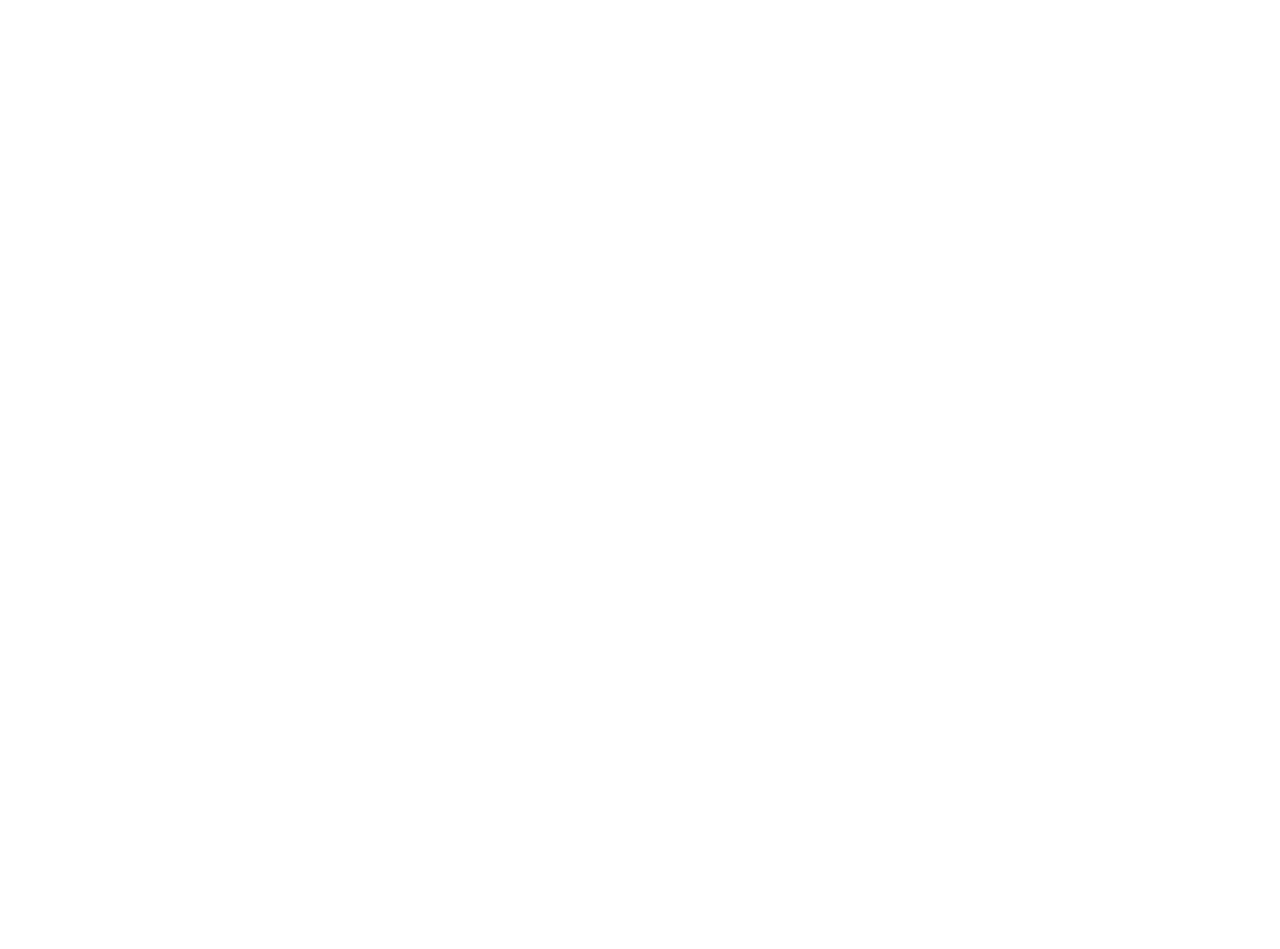
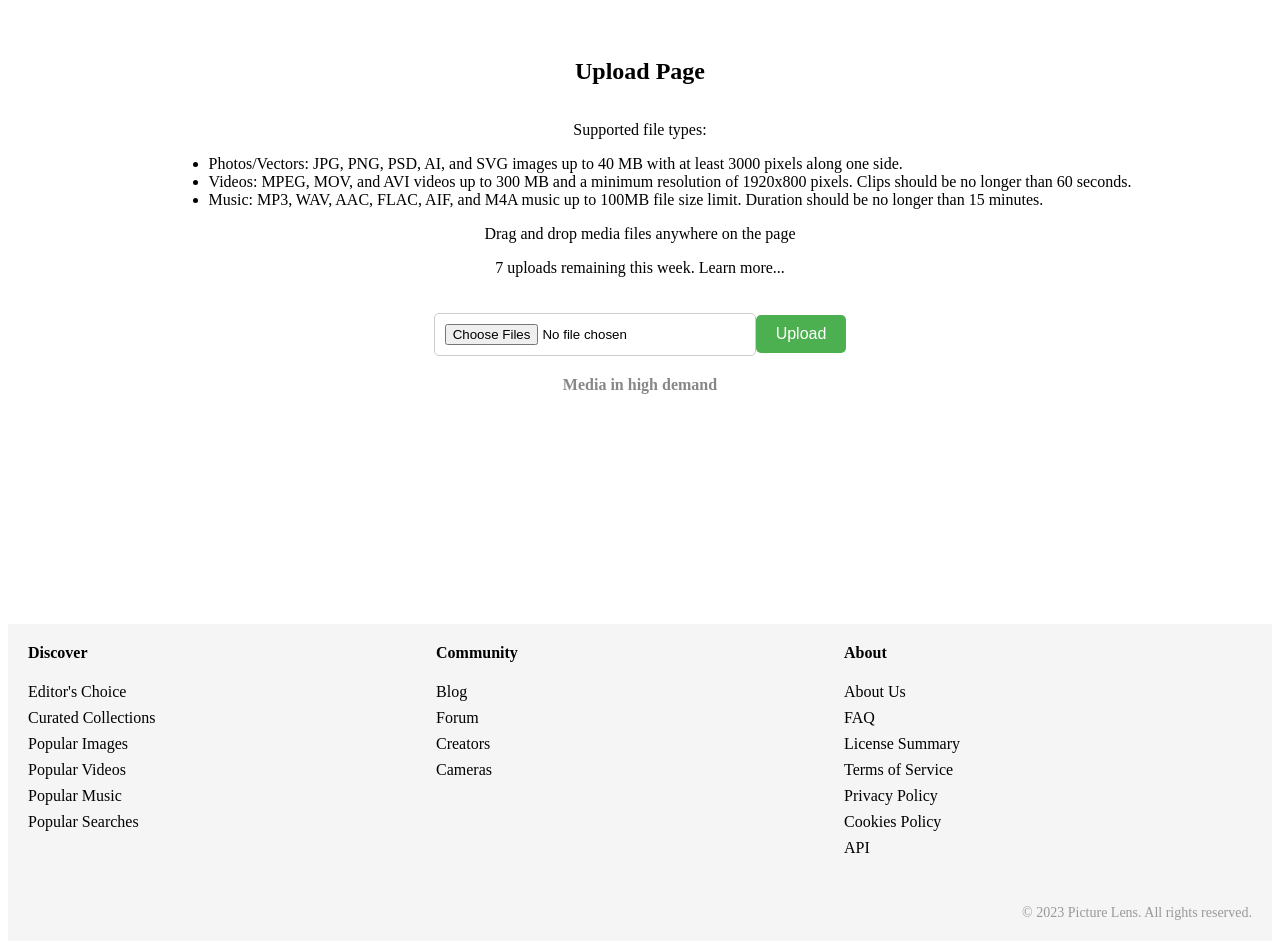
Before and after one commit to Volatyl/picture-lens-client, a React (Create React App) app: page /upload in a window 1280 px wide. Shown: the part 460-1409 px from the top of the page. Before the commit the page ends 800 px from the top, so only its background shows below. Built offline with nearby package versions, Linux system fonts and the light colour scheme.

Commit message:
add uploadpage

```diff
--- a/src/App.js
+++ b/src/App.js
@@ -1,4 +1,4 @@
-import React from 'react';
+import React, { useState, useEffect } from 'react';
 import { BrowserRouter as Router, Routes, Route } from 'react-router-dom';
 import Header from './components/Header';
 import SearchForm from './components/SearchForm';
@@ -11,22 +11,38 @@
 import UploadPage from './components/UploadPage';
 
 const App = () => {
+  const [isScrolled, setIsScrolled] = useState(false);
+
+  useEffect(() => {
+    const handleScroll = () => {
+      const scrollTop = window.pageYOffset;
+      setIsScrolled(scrollTop > 0);
+    };
+
+    window.addEventListener('scroll', handleScroll);
+
+    return () => {
+      window.removeEventListener('scroll', handleScroll);
+    };
+  }, []);
+
   return (
     <Router>
-      <div className="app">
+      <div className={`app ${isScrolled ? 'fixed-header' : ''}`}>
         <Header />
 
         <Routes>
-
-          <Route path="/" element={
+          <Route
+            path="/"
+            element={
               <>
-              <SearchForm />
                 <ImageList>
                   <ImageItem />
                 </ImageList>
                 <Pagination />
               </>
-          } />
+            }
+          />
           <Route path="/join" element={<JoinPage />} />
           <Route path="/login" element={<LoginPage />} />
           <Route path="/upload" element={<UploadPage />} />
--- a/src/components/Footer.js
+++ b/src/components/Footer.js
@@ -3,7 +3,43 @@
 const Footer = () => {
   return (
     <footer className="footer">
-      {/* Your footer code goes here */}
+      <div className="footer-content">
+        <div className="footer-section">
+          <h4>Discover</h4>
+          <ul>
+            <li>Editor's Choice</li>
+            <li>Curated Collections</li>
+            <li>Popular Images</li>
+            <li>Popular Videos</li>
+            <li>Popular Music</li>
+            <li>Popular Searches</li>
+          </ul>
+        </div>
+        <div className="footer-section">
+          <h4>Community</h4>
+          <ul>
+            <li>Blog</li>
+            <li>Forum</li>
+            <li>Creators</li>
+            <li>Cameras</li>
+          </ul>
+        </div>
+        <div className="footer-section">
+          <h4>About</h4>
+          <ul>
+            <li>About Us</li>
+            <li>FAQ</li>
+            <li>License Summary</li>
+            <li>Terms of Service</li>
+            <li>Privacy Policy</li>
+            <li>Cookies Policy</li>
+            <li>API</li>
+          </ul>
+        </div>
+      </div>
+      <div className="footer-bottom">
+        <p>&copy; {new Date().getFullYear()} Picture Lens. All rights reserved.</p>
+      </div>
     </footer>
   );
 };
--- a/src/components/Header.js
+++ b/src/components/Header.js
@@ -5,6 +5,8 @@
 const Header = () => {
   return (
     <header className="header" style={{ backgroundImage: 'url(https://as1.ftcdn.net/v2/jpg/02/98/50/60/1000_F_298506027_1iZ5OmBUqJQFhjW4ONVfNC7d8Ov7xvWp.jpg)' }}>
+      <div className="header-content">
+        <h1 className="header-title">PictureLens</h1>
         <nav>
           <ul className="header-menu">
             <li className="header-menu-item">
@@ -22,6 +24,7 @@
           </ul>
         </nav>
         <SearchForm />
+      </div>
     </header>
   );
 };
--- a/src/components/LoginPage.js
+++ b/src/components/LoginPage.js
@@ -1,9 +1,76 @@
-import React from 'react';
+import React, { useState } from 'react';
 
 const LoginPage = () => {
+  const [email, setEmail] = useState('');
+  const [password, setPassword] = useState('');
+
+  const handleSubmit = (event) => {
+    event.preventDefault();
+    // Perform validation and login logic using fetch
+    // Replace the dummy URL with your actual API endpoint for user login
+    fetch('https://api.example.com/login', {
+      method: 'POST',
+      body: JSON.stringify({ email, password }),
+      headers: {
+        'Content-Type': 'application/json'
+      }
+    })
+      .then((response) => response.json())
+      .then((data) => {
+        // Handle the response data
+        console.log(data);
+      })
+      .catch((error) => {
+        // Handle any errors
+        console.error(error);
+      });
+
+    // Reset the form fields
+    setEmail('');
+    setPassword('');
+  };
+
   return (
     <div className="login-page">
-      {/* Your login page content goes here */}
+      <h2>Sign up to download unlimited full resolution media</h2>
+      <form onSubmit={handleSubmit}>
+        <div className="login-form">
+          <div className="login-form-group">
+            <label htmlFor="email">Username or Email</label>
+            <input
+              type="text"
+              id="email"
+              className="login-input"
+              placeholder="example@gmail.com"
+              value={email}
+              onChange={(event) => setEmail(event.target.value)}
+              required
+            />
+          </div>
+          <div className="login-form-group">
+            <label htmlFor="password">Password</label>
+            <input
+              type="password"
+              id="password"
+              className="login-input"
+              value={password}
+              onChange={(event) => setPassword(event.target.value)}
+              required
+            />
+          </div>
+        </div>
+        <button type="submit" className="login-button">Log in</button>
+      </form>
+      <div className="login-options">
+        <p>Continue with:</p>
+        <button className="login-option-button">Continue with Google</button>
+        <button className="login-option-button">Continue with Facebook</button>
+      </div>
+      <p>or</p>
+      <div className="login-login">
+        <p>Don't have an account? <a href="/signup">Sign up</a></p>
+        <p><a href="/forgot-password">Forgot password?</a></p>
+      </div>
     </div>
   );
 };
--- a/src/components/Pagination.js
+++ b/src/components/Pagination.js
@@ -1,9 +1,39 @@
 import React from 'react';
 
-const Pagination = () => {
+const Pagination = ({ currentPage, totalPages, onPageChange }) => {
+  const handlePageChange = (page) => {
+    if (page >= 1 && page <= totalPages) {
+      onPageChange(page);
+    }
+  };
+
   return (
     <div className="pagination">
-      {/* Your pagination code goes here */}
+      <button
+        className="pagination-button"
+        onClick={() => handlePageChange(currentPage - 1)}
+        disabled={currentPage === 1}
+      >
+        Previous
+      </button>
+
+      {Array.from({ length: totalPages }, (_, index) => (
+        <button
+          key={index}
+          className={`pagination-button${currentPage === index + 1 ? ' active' : ''}`}
+          onClick={() => handlePageChange(index + 1)}
+        >
+          {index + 1}
+        </button>
+      ))}
+
+      <button
+        className="pagination-button"
+        onClick={() => handlePageChange(currentPage + 1)}
+        disabled={currentPage === totalPages}
+      >
+        Next
+      </button>
     </div>
   );
 };
--- a/src/components/UploadPage.js
+++ b/src/components/UploadPage.js
@@ -1,9 +1,52 @@
-import React from 'react';
+import React, { useState } from 'react';
 
 const UploadPage = () => {
+  const [selectedFiles, setSelectedFiles] = useState([]);
+  const [remainingUploads, setRemainingUploads] = useState(7);
+
+  const handleFileSelect = (event) => {
+    const files = Array.from(event.target.files);
+    setSelectedFiles(files);
+  };
+
+  const handleUpload = () => {
+    // Perform file upload logic using fetch
+    // Replace the dummy URL with your actual API endpoint for file upload
+    fetch('https://api.example.com/upload', {
+      method: 'POST',
+      body: selectedFiles,
+      headers: {
+        'Content-Type': 'multipart/form-data'
+      }
+    })
+      .then((response) => response.json())
+      .then((data) => {
+        // Handle the response data
+        console.log(data);
+        setRemainingUploads(remainingUploads - 1);
+      })
+      .catch((error) => {
+        // Handle any errors
+        console.error(error);
+      });
+  };
+
   return (
     <div className="upload-page">
-      {/* Your upload page content goes here */}
+      <h2>Upload Page</h2>
+      <div>
+        <p>Supported file types:</p>
+        <ul>
+          <li>Photos/Vectors: JPG, PNG, PSD, AI, and SVG images up to 40 MB with at least 3000 pixels along one side.</li>
+          <li>Videos: MPEG, MOV, and AVI videos up to 300 MB and a minimum resolution of 1920x800 pixels. Clips should be no longer than 60 seconds.</li>
+          <li>Music: MP3, WAV, AAC, FLAC, AIF, and M4A music up to 100MB file size limit. Duration should be no longer than 15 minutes.</li>
+        </ul>
+        <p>Drag and drop media files anywhere on the page</p>
+        <p>{remainingUploads} uploads remaining this week. Learn more...</p>
+        <input type="file" multiple onChange={handleFileSelect} className="upload-input" />
+        <button onClick={handleUpload} className="upload-button">Upload</button>
+        <p>Media in high demand</p>
+      </div>
     </div>
   );
 };
--- a/src/index.css
+++ b/src/index.css
@@ -22,6 +22,16 @@
 
 .header-menu-item:last-child {
   margin-right: 0;
+}
+
+
+
+
+.header-title {
+  font-size: 24px;
+  font-weight: bold;
+  color: #fff;
+  margin: 0;
 }
 
 /* Header Links */
@@ -60,3 +70,173 @@
   background-color: #007bff;
   color: #fff;
 }
+
+/*login,singup */
+.login-page,
+.join-page {
+  text-align: center;
+  max-width: 400px;
+  margin: 0 auto;
+  border: 1px solid #ccc;
+  padding: 20px;
+  border-radius: 4px;
+}
+
+.login-form-group,
+.join-form-group {
+  margin-bottom: 15px;
+}
+
+.login-input,
+.join-input {
+  width: 100%;
+  padding: 8px;
+  font-size: 16px;
+  border: 1px solid #ccc;
+  border-radius: 4px;
+}
+
+.login-button,
+.join-button {
+  width: 100%;
+  padding: 12px;
+  font-size: 16px;
+  background-color: #4CAF50;
+  color: white;
+  border: none;
+  border-radius: 4px;
+  cursor: pointer;
+}
+
+.login-options,
+.join-social-login {
+  margin-top: 15px;
+}
+
+.login-option-button,
+.join-social-login-button {
+  margin-bottom: 10px;
+  padding: 8px 16px;
+  font-size: 16px;
+  background-color: #3b5998;
+  color: white;
+  border: none;
+  border-radius: 4px;
+  cursor: pointer;
+}
+
+.login-login,
+.join-login {
+  margin-top: 15px;
+}
+
+/* footer */
+.footer {
+  background-color: #f5f5f5;
+  padding: 20px;
+}
+
+.footer-content {
+  display: flex;
+  justify-content: space-between;
+  flex-wrap: wrap;
+}
+
+.footer-section {
+  flex: 0 0 33.33%;
+  margin-bottom: 20px;
+}
+
+.footer h4 {
+  margin-top: 0;
+}
+
+.footer ul {
+  list-style: none;
+  padding: 0;
+  margin: 0;
+}
+
+.footer ul li {
+  margin-bottom: 8px;
+}
+
+.footer-bottom {
+  text-align: right;
+  margin-top: 20px;
+}
+
+.footer-bottom p {
+  margin: 0;
+  font-size: 14px;
+  color: #999;
+}
+/* uploadpage*/
+.upload-page {
+  display: flex;
+  flex-direction: column;
+  align-items: center;
+  justify-content: center;
+  text-align: center;
+  height: 100vh;
+}
+
+.upload-page h2 {
+  font-size: 24px;
+  margin-bottom: 20px;
+}
+
+.upload-page ul {
+  text-align: left;
+  list-style-type: disc;
+  margin-left: 20px;
+}
+
+.upload-input {
+  margin-top: 20px;
+  width: 300px;
+  padding: 10px;
+  border: 1px solid #ccc;
+  border-radius: 5px;
+}
+
+.upload-button {
+  margin-top: 10px;
+  padding: 10px 20px;
+  background-color: #4CAF50;
+  color: #fff;
+  border: none;
+  border-radius: 5px;
+  font-size: 16px;
+  cursor: pointer;
+}
+
+.upload-button:hover {
+  background-color: #45a049;
+}
+
+.upload-page p:last-child {
+  margin-top: 20px;
+  font-weight: bold;
+  color: #888;
+}
+
+/* App.css */
+
+.app {
+  transition: padding-top 0.3s;
+}
+
+.fixed-header .header {
+  position: fixed;
+  top: 0;
+  left: 0;
+  right: 0;
+  z-index: 999;
+}
+
+.fixed-header .app {
+  padding-top: 80px; /* Adjust this value to match your header height */
+}
+
+/* Other styles for your components */
```
Lines whose indentation alone changed are shown as unchanged.
